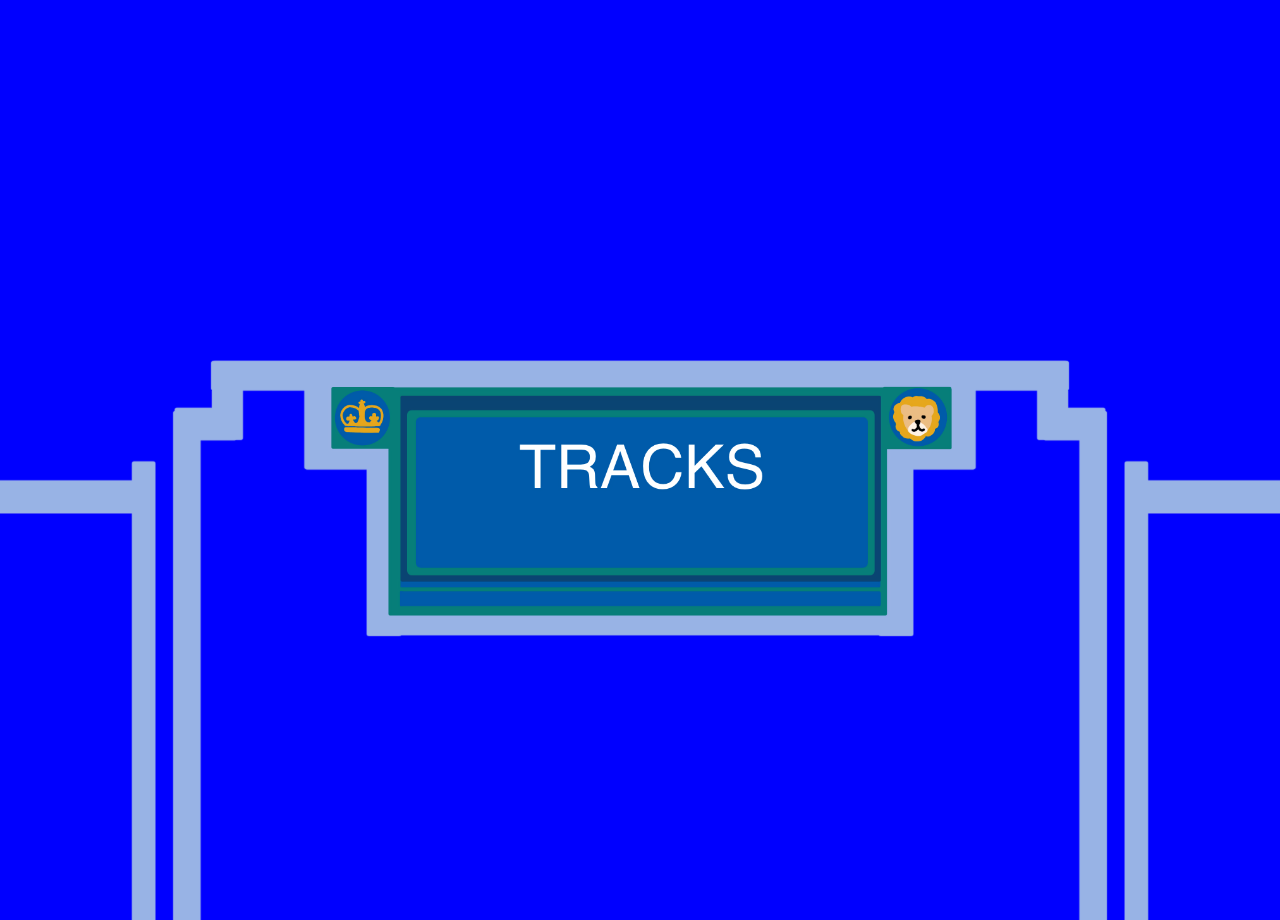
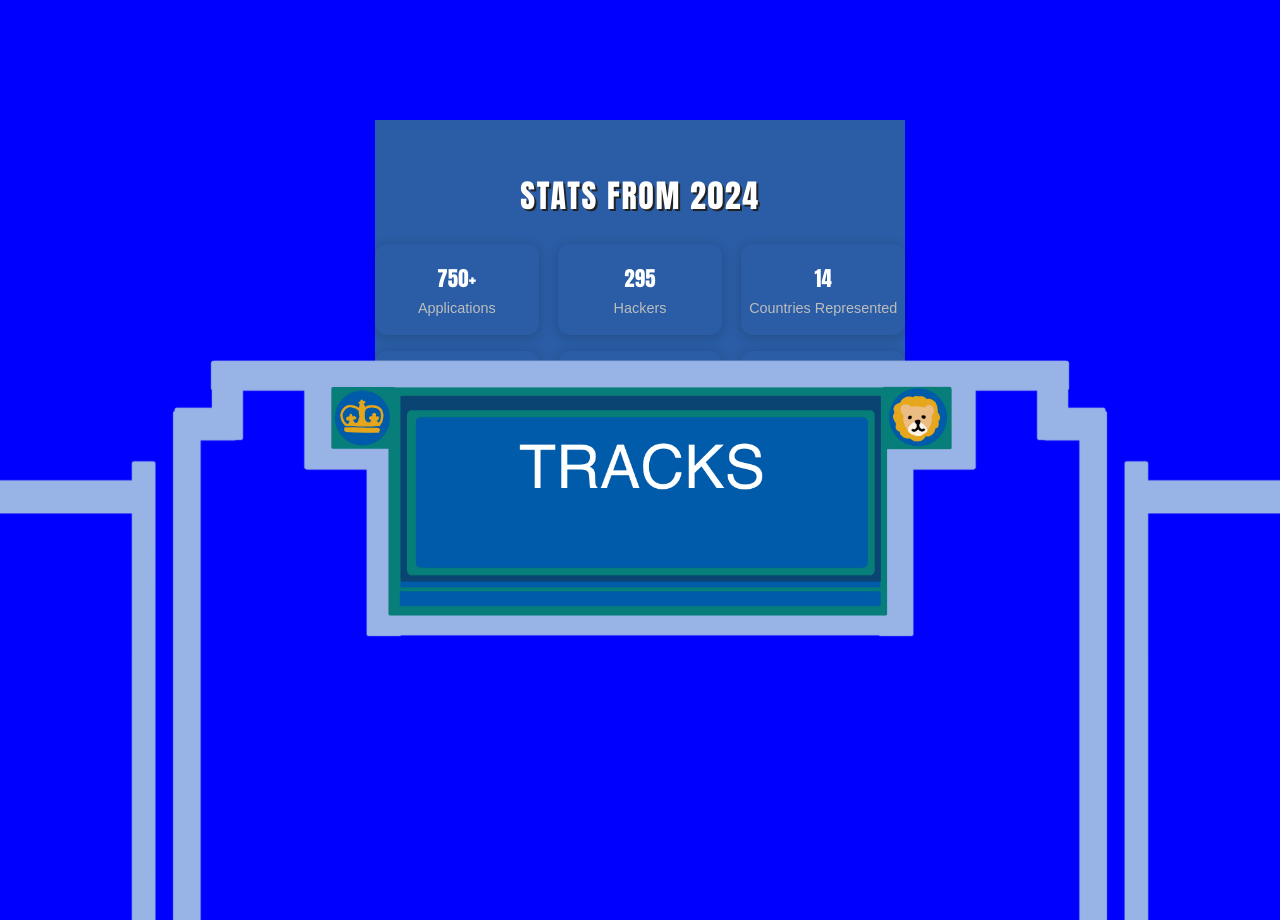
Before and after one commit to cu-divhacks/2025website, a React (Create React App) app in the folder 2025divhacks/: page / in a window 1280 px wide. Shown: the part 1960-2880 px from the top of the page. Built offline with nearby package versions, Linux system fonts and the light colour scheme.

Commit message:
added in stats info but positioning is weird, changed colors for team page

```diff
--- a/2025divhacks/src/App.css
+++ b/2025divhacks/src/App.css
@@ -473,37 +473,23 @@ html, body, #root {
   display: flex;
   align-items: center;
   justify-content: center;
-  padding: 4rem 2rem;
-  background-color: #000;
+  background-color: #2A5DA5; /* match home page blue */
 }
 
-#team h2 {
-  font-family: 'Archivo Black', sans-serif;
-  font-size: 3rem;
-  text-align: center;
-  margin-bottom: 2rem;
+.team-hero {
+  padding: 4rem 2rem;
+  background-color: #2A5DA5;
   color: #fff;
-}
+  justify-content: center;
 
-#team p {
-  text-align: center;
-  font-size: 1.2rem;
-  color: #fff;
-  opacity: 0.8;
-}
 
-#team-hero {
-  padding: 4rem 2rem;
-  background-color: #000;
-  color: #fff;
 }
 
 #team-hero .card {
-  background-color: rgba(255, 255, 255, 0.1);
   border-radius: 20px;
   padding: 3rem;
   text-align: center;
-  max-width: 1200px;
+  max-width: 1000px;
   width: 100%;
   margin: 0 auto;
 }
@@ -512,14 +498,13 @@ html, body, #root {
   font-family: 'Archivo Black', sans-serif;
   font-size: 3rem;
   text-align: center;
-  margin-bottom: 2rem;
-  color: #fff;
+  color: #ffffff;
 }
 
 #team-hero p {
   text-align: center;
   font-size: 1.2rem;
-  color: #fff;
+  color: #ffffff;
   opacity: 0.9;
   max-width: 800px;
   margin: 0 auto;
@@ -530,20 +515,22 @@ html, body, #root {
   display: grid;
   grid-template-columns: repeat(auto-fit, minmax(280px, 1fr));
   gap: 2rem;
+  padding: 1rem;
   margin-top: 2rem;
-  padding: 1rem;
 }
 
 .team-member {
   text-align: center;
   padding: 2rem;
-  background-color: rgba(255, 255, 255, 0.1);
+  background-color: #e6edff;
   border-radius: 15px;
   transition: transform 0.3s ease;
+  box-shadow: 0 2px 8px rgba(0,38,255,0.08);
 }
 
 .team-member:hover {
   transform: translateY(-5px);
+  background-color: #d1ddff;
 }
 
 .team-member img {
@@ -552,44 +539,100 @@ html, body, #root {
   border-radius: 50%;
   object-fit: cover;
   margin-bottom: 1.5rem;
-  border: 3px solid rgba(255, 215, 0, 0.3);
+  border: 3px solid #2A5DA5;
   transition: all 0.3s ease;
+  background: #fff;
 }
 
 .team-member:hover img {
-  border-color: rgba(255, 215, 0, 0.8);
+  border-color: #2A5DA5;
   transform: scale(1.05);
 }
 
 .team-name {
   font-family: 'Archivo Black', sans-serif;
   font-size: 1.4rem;
-  color: #fff;
+  color: #2A5DA5;
   margin-bottom: 0.5rem;
+  font-weight: 500
 }
 
 .team-role {
   font-size: 1.1rem;
-  color: #ffd700;
+  color: #000000;
   margin-bottom: 1rem;
   font-weight: 600;
 }
 
 .team-email {
   font-size: 0.95rem;
-  color: #fff;
+  color: #2A5DA5;
   text-decoration: none;
   opacity: 0.8;
   transition: all 0.3s ease;
   padding: 0.5rem 1rem;
   border-radius: 25px;
-  background-color: rgba(255, 255, 255, 0.1);
+  background-color: #fff;
   display: inline-block;
+  border: 1px solid #2A5DA5;
 }
 
 .team-email:hover {
   opacity: 1;
-  color: #ffd700;
-  background-color: rgba(255, 215, 0, 0.2);
+  color: #fff;
+  background-color: #2A5DA5;
+  border: 1px solid #2A5DA5;
   transform: scale(1.05);
 }
+/*Stats Section*/
+.stats-section {
+  background: #2A5DA5;
+  padding: 1.5rem 0 2rem 0;
+  text-align: center;
+  margin-top: 130rem; /* Increase this value to push it lower */
+}
+
+.stats-section h2 {
+  color: #fff;
+  font-size: 2rem;
+  font-family: 'Archivo Black', Impact, sans-serif;
+  letter-spacing: 0.05em;
+  margin-bottom: 1.5rem;
+  text-shadow: 2px 2px 0 #222;
+}
+
+.stats-grid {
+  display: grid;
+  grid-template-columns: repeat(3, 1fr);
+  gap: 1rem 1.2rem;
+  max-width: 600px;
+  margin: 0 auto;
+}
+
+.stat-item {
+  background: #2A5DA5;
+  border-radius: 12px;
+  padding: 1.2rem 0.5rem;
+  display: flex;
+  flex-direction: column;
+  align-items: center;
+  box-shadow: 0 2px 12px rgba(0,0,0,0.18);
+  min-width: 100px;
+}
+
+.stat-number {
+  color: #fff;
+  font-size: 1.3rem;
+  font-family: 'Archivo Black', Impact, sans-serif;
+  font-weight: bold;
+  margin-bottom: 0.2rem;
+  letter-spacing: 0.01em;
+}
+
+.stat-label {
+  color: #bdbdbd;
+  font-size: 0.9rem;
+  font-family: 'Montserrat', Arial, sans-serif;
+  font-weight: 500;
+  margin-top: 0.2rem;
+}
--- a/2025divhacks/src/pages/Home.js
+++ b/2025divhacks/src/pages/Home.js
@@ -136,6 +136,39 @@ export default function Home() {
         </div>
         <img className="low" src= {low} alt ="Background" />
         <img className="station" src= {station} alt ="Background" />
+        {/*Stats Section */}
+        <div className="stats-section">
+          <h2>
+            <b>STATS FROM 2024</b>
+          </h2>
+          <div className="stats-grid">
+            <div className="stat-item">
+              <div className="stat-number">750+</div>
+              <div className="stat-label">Applications</div>
+            </div>
+            <div className="stat-item">
+              <div className="stat-number">295</div>
+              <div className="stat-label">Hackers</div>
+            </div>
+            <div className="stat-item">
+              <div className="stat-number">14</div>
+              <div className="stat-label">Countries Represented</div>
+            </div>
+            <div className="stat-item">
+              <div className="stat-number">54</div>
+              <div className="stat-label">Institutions</div>
+            </div>
+            <div className="stat-item">
+              <div className="stat-number">48.4%</div>
+              <div className="stat-label">Female/Non-binary</div>
+            </div>
+            <div className="stat-item">
+              <div className="stat-number">58.6%</div>
+              <div className="stat-label">Beginner Hackers</div>
+            </div>
+          </div>
+        </div>
+
         <img className="skuline" src= {skuline} alt ="Skuline" ref={skylineRef} />
         {/* Sponsors Coming Soon */}
         <div className="sponsors-section">
@@ -146,7 +179,6 @@ export default function Home() {
         </div>
         {/*/Tracks Section*/}
         <img className="tracks" src= {tracks} alt ="Tracks" />
-        {/* Interactive Track Images Section */}
         <div className="tracks-image-section">
           {[track1img, track2img, track3img, track4img].map((imgSrc, idx) => (
             <div
--- a/2025divhacks/src/pages/Team.js
+++ b/2025divhacks/src/pages/Team.js
@@ -62,6 +62,7 @@ const Team = () => {
             Meet the passionate organizers behind DivHacks 2025! Our team is dedicated to creating an empowering and inspirational space for students who are historically underrepresented in tech. We work together to bring you an unforgettable hackathon experience.
           </p>
         </div>
+
         <div className="card">
           <div className="team-grid">
             {teamMembers.map((member, index) => (
@@ -76,6 +77,7 @@ const Team = () => {
             ))}
           </div>
         </div>
+
       </div>
     </div>
   );
```
